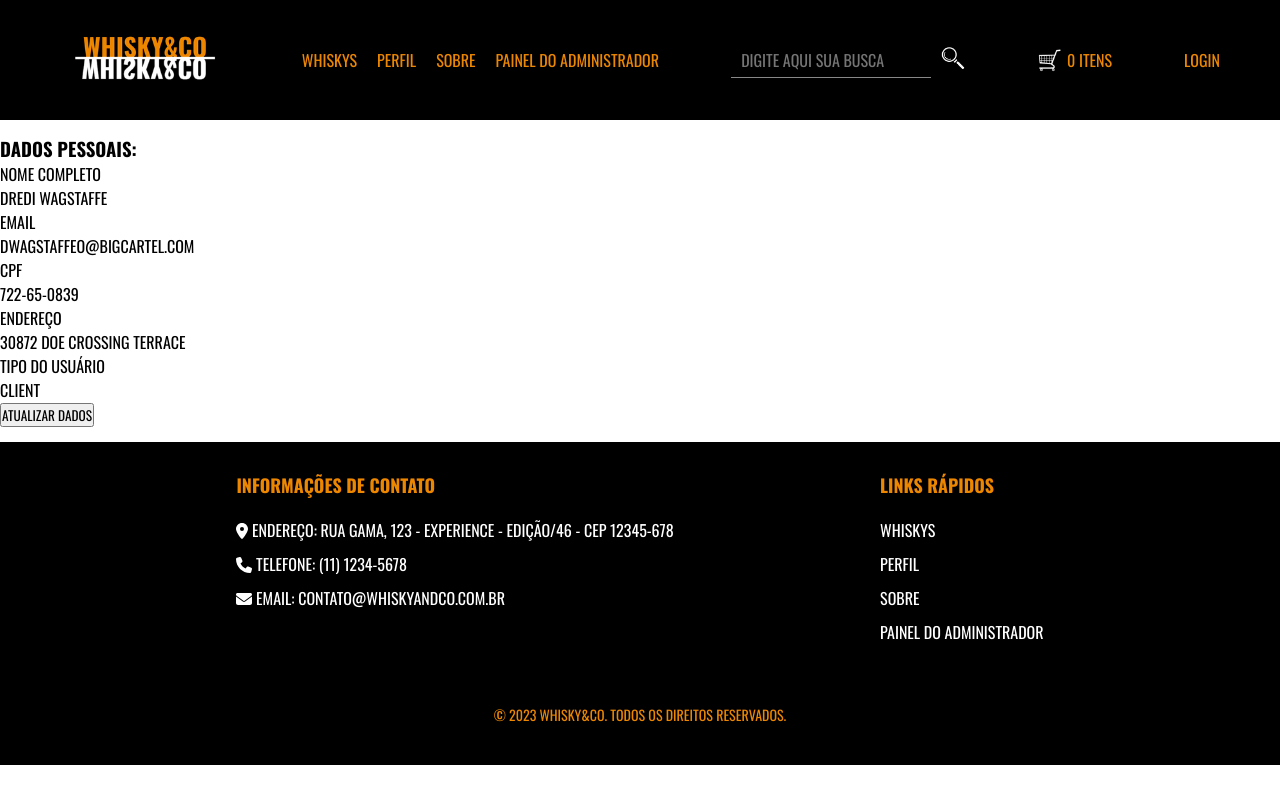
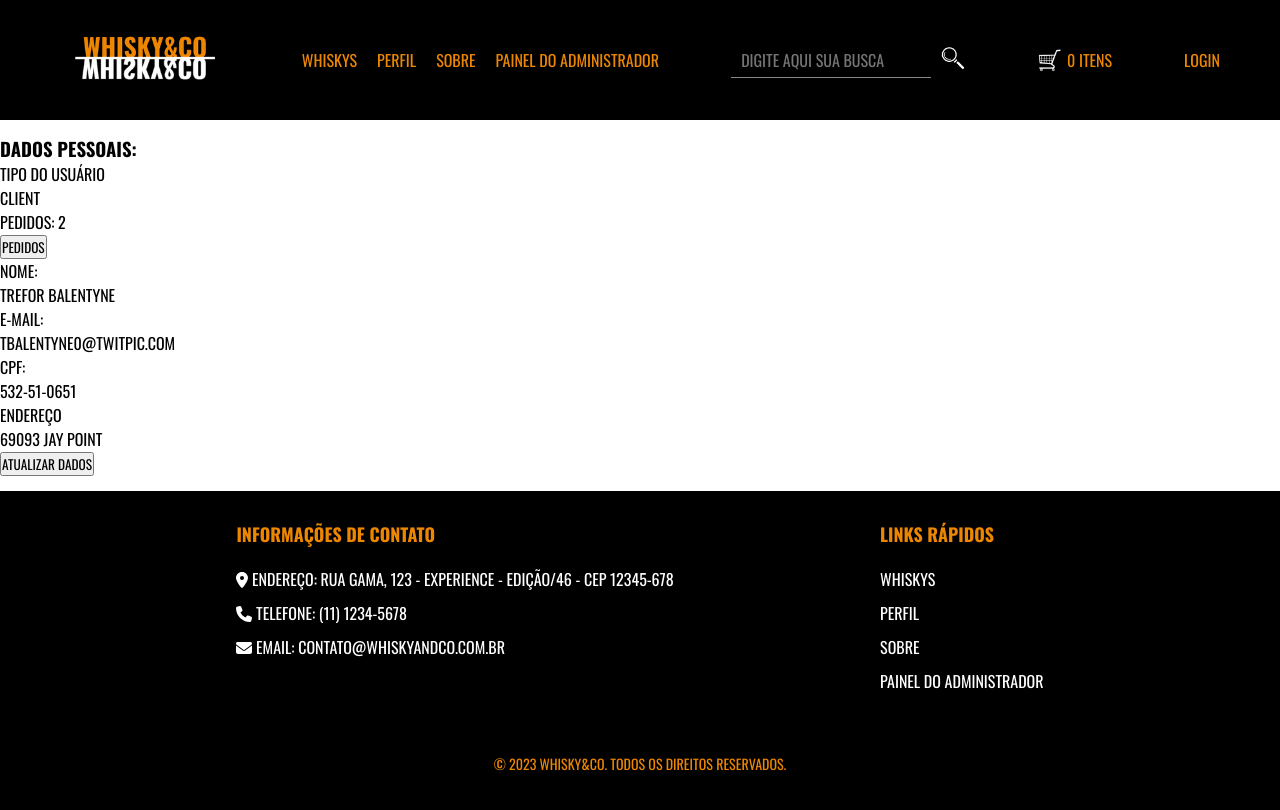
Before and after one commit to Silvio-Arem/whiskyAndCo, a React (Create React App) app: page /profile in a window 1280 px wide. Shown: the top 810 px of the page. Built offline with nearby package versions, Linux system fonts and the light colour scheme.

Commit message:
new branch: augusto_admin/user_related. Feat: Created admin object Pages (User, Product, Category, Order), and Order pages (Orders, Order).

```diff
--- a/src/Pages/AdminItem/index.tsx
+++ /dev/null
@@ -1,84 +0,0 @@
-import React, { useEffect, useState } from "react";
-import { useLocation } from "react-router-dom";
-import { Data, User_labels, Product_labels, Category_labels, Order_labels } from "../../interfaces";
-import { users, products, categories, orders } from "../../data";
-
-export const AdminItem = () => {
-  const { state } = useLocation();
-
-  const [item, setItem] = useState<Data | null>(null);
-  const [itemType, setItemType] = useState<string>("");
-  const [labels, setLabels] = useState ({});
-  const [ updateProfile, setUpdateProfile ] = useState(false);
-
-  const configItem = () => {
-    const index = state.id--;
-
-    switch (state.dataType) {
-      case "users":
-        setLabels(User_labels);
-        setItem(users[index]);
-        setItemType("USUÁRIO");
-        break;
-
-      case "products":
-        setLabels(Product_labels);
-        setItem(products[index]);
-        setItemType("PRODUTO");
-        break;
-
-      case "categories":
-        setLabels(Category_labels);
-        setItem(categories[index]);
-        setItemType("CATEGORIA");
-        break;
-
-      case "orders":
-        setLabels(Order_labels);
-        setItem(orders[index]);
-        setItemType("PEDIDOS");
-        break;
-
-      default:
-        break;
-    }
-  };
-
-  useEffect(() => {
-    configItem();
-  }, []);
-
-  console.log(User_labels);
-
-  return (
-    <section>
-      <h3>Tipo: {itemType}</h3>
-      <p>Informações:</p>
-      <form>
-      {
-        (Object.keys(labels) as Array<keyof typeof labels>)
-        .map((label, index) =>
-          <article key={index}>
-            <label>{labels[label]}</label>
-            {
-              item !== null
-              ? Object.keys(item).filter(itemKey => itemKey === label)
-                  .map((itemField) =>
-                    updateProfile
-                    ? <input type="text" name={itemField}/>
-                    : <p>{item[itemField as keyof Data]}</p>
-                  )
-              : <div>Dados não encontrados</div>
-            }
-          </article>
-        )
-      }
-      {
-        updateProfile
-        ? <input type="submit" value="Salvar" />
-        : <button onClick={() => setUpdateProfile(!updateProfile)}>Atualizar Dados</button>
-      }
-      </form>
-    </section>
-  );
-};
--- /dev/null
+++ b/src/Pages/Orders/index.tsx
@@ -0,0 +1,29 @@
+import React, { useEffect, useState } from "react";
+import { useLocation, useNavigate } from "react-router-dom";
+import { orders } from "../../data";
+import { IOrder } from "../../interfaces";
+
+export default function Orders () {
+
+  const { state } = useLocation();
+  const navigate = useNavigate();
+
+  const orderList = orders.filter((order, index) => order.id === state.userOrders[index]);
+
+  useEffect(() => {
+
+  }, [])
+
+  return (
+    <section>
+      <h3>Pedidos:</h3>
+        {
+          orderList.map((item, index) =>
+            <article key={index} onClick={() => navigate(`${item.id}`, {state : item})}>
+              <p>Data do Pedido: {item.orderDate}</p>
+            </article>
+          )
+        }
+    </section>
+  )
+}
--- a/src/Pages/Profile/index.tsx
+++ b/src/Pages/Profile/index.tsx
@@ -1,47 +1,71 @@
+import { EventType } from "@testing-library/react";
 import { useState } from "react";
+import { useNavigate } from "react-router-dom";
 import { users } from "../../data";
 import { IUser } from "../../interfaces";
 
 export default function Profile() {
 
-  const [ updateProfile, setUpdateProfile ] = useState(false);
+  const userData: IUser = users[0];
 
-  enum Labels {
-    name = "Nome Completo",
-    email = "Email",
-    cpf = "CPF",
-    address = "Endereço",
-    userType = "Tipo do Usuário"
+  const [ updatedProfile, setUpdatedProfile ] = useState(true);
+  const [ userProfile, setUserProfile ] = useState({
+    id: userData.id,
+    name: userData.name,
+    email: userData.email,
+    cpf: userData.cpf,
+    address: userData.address,
+    userType: userData.userType
+  })
+
+  const navigate = useNavigate();
+
+  const handleValues = (e: React.ChangeEvent<HTMLInputElement>) => {
+    const { name, value } = e.target;
+    setUserProfile({...userProfile, [name]: value})
   }
 
-  const userData: IUser = users[Math.floor(Math.random()*50)];
+  const formHandler = (e: React.FormEvent<HTMLFormElement>) => {
+    e.preventDefault();
+    console.log(userProfile);
+    setUpdatedProfile(true);
+  }
 
   return (
     <section>
       <h3>Dados Pessoais:</h3>
-        <form>
+      <p>Tipo do Usuário</p>
+      <p>{userProfile.userType}</p>
+      <p>Pedidos: {userData.userOrders?.length}</p>
+      <button onClick={() => navigate("orders", {state : {userOrders: userData.userOrders}})}>Pedidos</button>
     {
-          (Object.keys(Labels) as Array<keyof typeof Labels>)
-          .map((label, index) =>
-            <article key={index}>
-              <label>{Labels[label]}</label>
-              {
-                Object.keys(userData)
-                .filter(fieldKey => fieldKey === label)
-                .map((userField) =>
-                  updateProfile
-                  ? <input type="text" name={userField}/>
-                  : <p>{userData[userField as keyof IUser]}</p>
+    updatedProfile
+    ? (
+      <div>
+        <p>Nome:</p>
+        <p>{userProfile.name}</p>
+        <p>E-mail:</p>
+        <p>{userProfile.email}</p>
+        <p>CPF:</p>
+        <p>{userProfile.cpf}</p>
+        <p>Endereço</p>
+        <p>{userProfile.address}</p>
+        <button onClick={() => setUpdatedProfile(!updatedProfile)}>Atualizar Dados</button>
+      </div>
     )
-              }
-            </article>
+    : (
+      <form onSubmit={(e) => formHandler(e)}>
+        <label htmlFor="name">Nome:</label>
+        <input type="text" value={userProfile.name} onChange={(e) => handleValues(e)} />
+        <label htmlFor="email">E-mail:</label>
+        <input type="email" value={userProfile.email} onChange={(e) => handleValues(e)} />
+        <label htmlFor="cpf">CPF:</label>
+        <input type="text" value={userProfile.cpf} onChange={(e) => handleValues(e)} />
+        <label htmlFor="address">Endereço</label>
+        <input type="text" value={userProfile.address} onChange={(e) => handleValues(e)} />
+        <input type="submit" value="Salvar" />
+      </form>
     )}
-          {
-            updateProfile
-            ? <input type="submit" value="Salvar" />
-            : <button onClick={() => setUpdateProfile(!updateProfile)}>Atualizar Dados</button>
-          }
-        </form>
     </section>
   );
 }
--- a/src/data.js
+++ b/src/data.js
@@ -1,55 +1,55 @@
 
 export const users = [
-  {"id":1,"name":"Trefor Balentyne","email":"tbalentyne0@twitpic.com","cpf":"532-51-0651","address":"69093 Jay Point", "userType": "client"},
-  {"id":2,"name":"Lucina Ovenell","email":"lovenell1@hp.com","cpf":"247-94-2389","address":"115 Armistice Center", "userType": "client"},
-  {"id":3,"name":"Barnie Hoyland","email":"bhoyland2@macromedia.com","cpf":"315-35-7863","address":"65610 Coolidge Junction", "userType": "client"},
-  {"id":4,"name":"Leandra Coslett","email":"lcoslett3@parallels.com","cpf":"806-48-1053","address":"919 7th Drive", "userType": "admin"},
-  {"id":5,"name":"Filberto Pleaden","email":"fpleaden4@trellian.com","cpf":"746-48-1758","address":"7 Sunnyside Trail", "userType": "client"},
-  {"id":6,"name":"Ruthy Tretwell","email":"rtretwell5@comsenz.com","cpf":"882-78-6865","address":"268 Jay Junction", "userType": "client"},
-  {"id":7,"name":"Ambrosi Sparshutt","email":"asparshutt6@rambler.ru","cpf":"589-74-1802","address":"76 Leroy Center", "userType": "client"},
-  {"id":8,"name":"Hakeem Mc Faul","email":"hmc7@mapy.cz","cpf":"283-08-0305","address":"479 Sullivan Crossing", "userType": "client"},
-  {"id":9,"name":"Joel Bromehed","email":"jbromehed8@etsy.com","cpf":"573-72-4332","address":"7 Ruskin Crossing", "userType": "client"},
-  {"id":10,"name":"Charmine Johanssen","email":"cjohanssen9@about.com","cpf":"447-93-6389","address":"4506 Charing Cross Hill", "userType": "admin"},
-  {"id":11,"name":"Dennis Cranston","email":"dcranstona@51.la","cpf":"532-83-4287","address":"4 Pawling Park", "userType": "client"},
-  {"id":12,"name":"Aron Ionnisian","email":"aionnisianb@zdnet.com","cpf":"487-61-3791","address":"362 Northview Place", "userType": "client"},
-  {"id":13,"name":"Flin De Giorgio","email":"fdec@baidu.com","cpf":"329-20-4866","address":"9740 Jackson Court", "userType": "client"},
-  {"id":14,"name":"Wang Turl","email":"wturld@nsw.gov.au","cpf":"557-42-6814","address":"17808 Buell Street"},
-  {"id":15,"name":"Lammond Stockford","email":"lstockforde@weibo.com","cpf":"207-24-7392","address":"313 Judy Avenue", "userType": "admin"},
-  {"id":16,"name":"Chastity Parris","email":"cparrisf@narod.ru","cpf":"820-53-5505","address":"7 Granby Parkway", "userType": "client"},
-  {"id":17,"name":"Sidonia de Amaya","email":"sdeg@moonfruit.com","cpf":"178-68-6085","address":"5 Buell Circle", "userType": "client"},
-  {"id":18,"name":"Hal Denyer","email":"hdenyerh@arstechnica.com","cpf":"340-01-9660","address":"9 2nd Road", "userType": "client"},
-  {"id":19,"name":"Sascha Salerg","email":"ssalergi@nhs.uk","cpf":"233-60-1959","address":"9068 Esch Lane", "userType": "client"},
-  {"id":20,"name":"Kasey Cordall","email":"kcordallj@hatena.ne.jp","cpf":"525-06-9033","address":"98 Mcguire Street", "userType": "client"},
-  {"id":21,"name":"Prissie O'Carran","email":"pocarrank@stumbleupon.com","cpf":"122-57-6835","address":"649 Lillian Street", "userType": "client"},
-  {"id":22,"name":"Karlik Petrasso","email":"kpetrassol@delicious.com","cpf":"301-07-5820","address":"84849 Scott Alley", "userType": "client"},
-  {"id":23,"name":"Pierre Martin","email":"pmartinm@nyu.edu","cpf":"472-63-9021","address":"9 Graceland Way", "userType": "client"},
-  {"id":24,"name":"Boot Mandel","email":"bmandeln@ocn.ne.jp","cpf":"654-14-3290","address":"1034 Westerfield Drive", "userType": "admin"},
-  {"id":25,"name":"Dredi Wagstaffe","email":"dwagstaffeo@bigcartel.com","cpf":"722-65-0839","address":"30872 Doe Crossing Terrace", "userType": "client"},
-  {"id":26,"name":"Alfons MacSkeagan","email":"amacskeaganp@indiegogo.com","cpf":"895-84-1946","address":"558 Hintze Avenue", "userType": "client"},
-  {"id":27,"name":"Ingeberg Celli","email":"icelliq@msu.edu","cpf":"647-02-3287","address":"8 Arrowood Way", "userType": "client"},
-  {"id":28,"name":"Valencia Ansley","email":"vansleyr@blogger.com","cpf":"576-84-1311","address":"61 Elgar Drive", "userType": "admin"},
-  {"id":29,"name":"Ailene Alforde","email":"aalfordes@pinterest.com","cpf":"868-70-6805","address":"834 Green Ridge Place", "userType": "client"},
-  {"id":30,"name":"Adorne Peatt","email":"apeattt@cloudflare.com","cpf":"662-49-8184","address":"9835 Jenifer Alley", "userType": "client"},
-  {"id":31,"name":"Joli Derbyshire","email":"jderbyshireu@imgur.com","cpf":"213-48-0848","address":"04022 Mcbride Drive", "userType": "client"},
-  {"id":32,"name":"Aloisia Sopper","email":"asopperv@myspace.com","cpf":"591-77-5569","address":"9 4th Trail", "userType": "client"},
-  {"id":33,"name":"Dorothy Wombwell","email":"dwombwellw@cmu.edu","cpf":"629-72-9406","address":"27 Fuller Pass", "userType": "client"},
-  {"id":34,"name":"Lorrie Hallagan","email":"lhallaganx@ed.gov","cpf":"627-07-5077","address":"7886 Farmco Drive", "userType": "client"},
-  {"id":35,"name":"Herta Emloch","email":"hemlochy@smh.com.au","cpf":"646-41-2732","address":"5515 Talmadge Street", "userType": "client"},
-  {"id":36,"name":"Ellswerth Coskerry","email":"ecoskerryz@berkeley.edu","cpf":"573-25-7463","address":"433 Briar Crest Crossing", "userType": "client"},
-  {"id":37,"name":"Adiana Costelow","email":"acostelow10@symantec.com","cpf":"678-65-8728","address":"1319 Oak Center", "userType": "client"},
-  {"id":38,"name":"Lynnet Balint","email":"lbalint11@aboutads.info","cpf":"103-23-2186","address":"5252 Old Shore Trail", "userType": "client"},
-  {"id":39,"name":"Fletcher Macveigh","email":"fmacveigh12@theatlantic.com","cpf":"245-57-5811","address":"23205 Pleasure Junction", "userType": "client"},
-  {"id":40,"name":"Marmaduke Merrien","email":"mmerrien13@friendfeed.com","cpf":"310-69-9499","address":"7183 Coleman Place", "userType": "client"},
-  {"id":41,"name":"Dorena Kleiner","email":"dkleiner14@si.edu","cpf":"418-31-0415","address":"4 Macpherson Drive", "userType": "client"},
-  {"id":42,"name":"Nico Dymock","email":"ndymock15@newyorker.com","cpf":"273-66-0197","address":"070 Sunnyside Court", "userType": "admin"},
-  {"id":43,"name":"Krissie Shawl","email":"kshawl16@sciencedaily.com","cpf":"853-47-8571","address":"51415 Gina Circle", "userType": "client"},
-  {"id":44,"name":"Zahara McCotter","email":"zmccotter17@mashable.com","cpf":"347-62-9020","address":"122 Emmet Terrace", "userType": "client"},
-  {"id":45,"name":"Dan Yakebovitch","email":"dyakebovitch18@newyorker.com","cpf":"131-28-0633","address":"01426 Laurel Place", "userType": "client"},
-  {"id":46,"name":"Margery Zorzin","email":"mzorzin19@imgur.com","cpf":"437-39-7986","address":"1 Reinke Terrace", "userType": "client"},
-  {"id":47,"name":"Ban Dumper","email":"bdumper1a@blinklist.com","cpf":"636-38-9957","address":"12576 Dahle Center", "userType": "client"},
-  {"id":48,"name":"Eugenius Placido","email":"eplacido1b@nasa.gov","cpf":"375-63-6879","address":"128 Huxley Park", "userType": "client"},
-  {"id":49,"name":"Rog Gouinlock","email":"rgouinlock1c@seattletimes.com","cpf":"257-66-1048","address":"72833 Eagan Plaza", "userType": "client"},
-  {"id":50,"name":"Fleur Sharpless","email":"fsharpless1d@163.com","cpf":"819-15-5225","address":"7020 Maple Wood Road", "userType": "client"}
+  {"id":1,"name":"Trefor Balentyne","email":"tbalentyne0@twitpic.com","cpf":"532-51-0651","address":"69093 Jay Point", "userType": "client", "userOrders" : [1, 2]},
+  {"id":2,"name":"Lucina Ovenell","email":"lovenell1@hp.com","cpf":"247-94-2389","address":"115 Armistice Center", "userType": "client", "userOrders" : []},
+  {"id":3,"name":"Barnie Hoyland","email":"bhoyland2@macromedia.com","cpf":"315-35-7863","address":"65610 Coolidge Junction", "userType": "client", "userOrders" : []},
+  {"id":4,"name":"Leandra Coslett","email":"lcoslett3@parallels.com","cpf":"806-48-1053","address":"919 7th Drive", "userType": "admin", "userOrders" : []},
+  {"id":5,"name":"Filberto Pleaden","email":"fpleaden4@trellian.com","cpf":"746-48-1758","address":"7 Sunnyside Trail", "userType": "client", "userOrders" : []},
+  {"id":6,"name":"Ruthy Tretwell","email":"rtretwell5@comsenz.com","cpf":"882-78-6865","address":"268 Jay Junction", "userType": "client", "userOrders" : []},
+  {"id":7,"name":"Ambrosi Sparshutt","email":"asparshutt6@rambler.ru","cpf":"589-74-1802","address":"76 Leroy Center", "userType": "client", "userOrders" : []},
+  {"id":8,"name":"Hakeem Mc Faul","email":"hmc7@mapy.cz","cpf":"283-08-0305","address":"479 Sullivan Crossing", "userType": "client", "userOrders" : []},
+  {"id":9,"name":"Joel Bromehed","email":"jbromehed8@etsy.com","cpf":"573-72-4332","address":"7 Ruskin Crossing", "userType": "client", "userOrders" : []},
+  {"id":10,"name":"Charmine Johanssen","email":"cjohanssen9@about.com","cpf":"447-93-6389","address":"4506 Charing Cross Hill", "userType": "admin", "userOrders" : []},
+  {"id":11,"name":"Dennis Cranston","email":"dcranstona@51.la","cpf":"532-83-4287","address":"4 Pawling Park", "userType": "client", "userOrders" : []},
+  {"id":12,"name":"Aron Ionnisian","email":"aionnisianb@zdnet.com","cpf":"487-61-3791","address":"362 Northview Place", "userType": "client", "userOrders" : []},
+  {"id":13,"name":"Flin De Giorgio","email":"fdec@baidu.com","cpf":"329-20-4866","address":"9740 Jackson Court", "userType": "client", "userOrders" : []},
+  {"id":14,"name":"Wang Turl","email":"wturld@nsw.gov.au","cpf":"557-42-6814","address":"17808 Buell Street", "userType": "client", "userOrders" : []},
+  {"id":15,"name":"Lammond Stockford","email":"lstockforde@weibo.com","cpf":"207-24-7392","address":"313 Judy Avenue", "userType": "admin", "userOrders" : []},
+  {"id":16,"name":"Chastity Parris","email":"cparrisf@narod.ru","cpf":"820-53-5505","address":"7 Granby Parkway", "userType": "client", "userOrders" : []},
+  {"id":17,"name":"Sidonia de Amaya","email":"sdeg@moonfruit.com","cpf":"178-68-6085","address":"5 Buell Circle", "userType": "client", "userOrders" : []},
+  {"id":18,"name":"Hal Denyer","email":"hdenyerh@arstechnica.com","cpf":"340-01-9660","address":"9 2nd Road", "userType": "client", "userOrders" : []},
+  {"id":19,"name":"Sascha Salerg","email":"ssalergi@nhs.uk","cpf":"233-60-1959","address":"9068 Esch Lane", "userType": "client", "userOrders" : []},
+  {"id":20,"name":"Kasey Cordall","email":"kcordallj@hatena.ne.jp","cpf":"525-06-9033","address":"98 Mcguire Street", "userType": "client", "userOrders" : []},
+  {"id":21,"name":"Prissie O'Carran","email":"pocarrank@stumbleupon.com","cpf":"122-57-6835","address":"649 Lillian Street", "userType": "client", "userOrders" : []},
+  {"id":22,"name":"Karlik Petrasso","email":"kpetrassol@delicious.com","cpf":"301-07-5820","address":"84849 Scott Alley", "userType": "client", "userOrders" : []},
+  {"id":23,"name":"Pierre Martin","email":"pmartinm@nyu.edu","cpf":"472-63-9021","address":"9 Graceland Way", "userType": "client", "userOrders" : []},
+  {"id":24,"name":"Boot Mandel","email":"bmandeln@ocn.ne.jp","cpf":"654-14-3290","address":"1034 Westerfield Drive", "userType": "admin", "userOrders" : []},
+  {"id":25,"name":"Dredi Wagstaffe","email":"dwagstaffeo@bigcartel.com","cpf":"722-65-0839","address":"30872 Doe Crossing Terrace", "userType": "client", "userOrders" : []},
+  {"id":26,"name":"Alfons MacSkeagan","email":"amacskeaganp@indiegogo.com","cpf":"895-84-1946","address":"558 Hintze Avenue", "userType": "client", "userOrders" : []},
+  {"id":27,"name":"Ingeberg Celli","email":"icelliq@msu.edu","cpf":"647-02-3287","address":"8 Arrowood Way", "userType": "client", "userOrders" : []},
+  {"id":28,"name":"Valencia Ansley","email":"vansleyr@blogger.com","cpf":"576-84-1311","address":"61 Elgar Drive", "userType": "admin", "userOrders" : []},
+  {"id":29,"name":"Ailene Alforde","email":"aalfordes@pinterest.com","cpf":"868-70-6805","address":"834 Green Ridge Place", "userType": "client", "userOrders" : []},
+  {"id":30,"name":"Adorne Peatt","email":"apeattt@cloudflare.com","cpf":"662-49-8184","address":"9835 Jenifer Alley", "userType": "client", "userOrders" : []},
+  {"id":31,"name":"Joli Derbyshire","email":"jderbyshireu@imgur.com","cpf":"213-48-0848","address":"04022 Mcbride Drive", "userType": "client", "userOrders" : []},
+  {"id":32,"name":"Aloisia Sopper","email":"asopperv@myspace.com","cpf":"591-77-5569","address":"9 4th Trail", "userType": "client", "userOrders" : []},
+  {"id":33,"name":"Dorothy Wombwell","email":"dwombwellw@cmu.edu","cpf":"629-72-9406","address":"27 Fuller Pass", "userType": "client", "userOrders" : []},
+  {"id":34,"name":"Lorrie Hallagan","email":"lhallaganx@ed.gov","cpf":"627-07-5077","address":"7886 Farmco Drive", "userType": "client", "userOrders" : []},
+  {"id":35,"name":"Herta Emloch","email":"hemlochy@smh.com.au","cpf":"646-41-2732","address":"5515 Talmadge Street", "userType": "client", "userOrders" : []},
+  {"id":36,"name":"Ellswerth Coskerry","email":"ecoskerryz@berkeley.edu","cpf":"573-25-7463","address":"433 Briar Crest Crossing", "userType": "client", "userOrders" : []},
+  {"id":37,"name":"Adiana Costelow","email":"acostelow10@symantec.com","cpf":"678-65-8728","address":"1319 Oak Center", "userType": "client", "userOrders" : []},
+  {"id":38,"name":"Lynnet Balint","email":"lbalint11@aboutads.info","cpf":"103-23-2186","address":"5252 Old Shore Trail", "userType": "client", "userOrders" : []},
+  {"id":39,"name":"Fletcher Macveigh","email":"fmacveigh12@theatlantic.com","cpf":"245-57-5811","address":"23205 Pleasure Junction", "userType": "client", "userOrders" : []},
+  {"id":40,"name":"Marmaduke Merrien","email":"mmerrien13@friendfeed.com","cpf":"310-69-9499","address":"7183 Coleman Place", "userType": "client", "userOrders" : []},
+  {"id":41,"name":"Dorena Kleiner","email":"dkleiner14@si.edu","cpf":"418-31-0415","address":"4 Macpherson Drive", "userType": "client", "userOrders" : []},
+  {"id":42,"name":"Nico Dymock","email":"ndymock15@newyorker.com","cpf":"273-66-0197","address":"070 Sunnyside Court", "userType": "admin", "userOrders" : []},
+  {"id":43,"name":"Krissie Shawl","email":"kshawl16@sciencedaily.com","cpf":"853-47-8571","address":"51415 Gina Circle", "userType": "client", "userOrders" : []},
+  {"id":44,"name":"Zahara McCotter","email":"zmccotter17@mashable.com","cpf":"347-62-9020","address":"122 Emmet Terrace", "userType": "client", "userOrders" : []},
+  {"id":45,"name":"Dan Yakebovitch","email":"dyakebovitch18@newyorker.com","cpf":"131-28-0633","address":"01426 Laurel Place", "userType": "client", "userOrders" : []},
+  {"id":46,"name":"Margery Zorzin","email":"mzorzin19@imgur.com","cpf":"437-39-7986","address":"1 Reinke Terrace", "userType": "client", "userOrders" : []},
+  {"id":47,"name":"Ban Dumper","email":"bdumper1a@blinklist.com","cpf":"636-38-9957","address":"12576 Dahle Center", "userType": "client", "userOrders" : []},
+  {"id":48,"name":"Eugenius Placido","email":"eplacido1b@nasa.gov","cpf":"375-63-6879","address":"128 Huxley Park", "userType": "client", "userOrders" : []},
+  {"id":49,"name":"Rog Gouinlock","email":"rgouinlock1c@seattletimes.com","cpf":"257-66-1048","address":"72833 Eagan Plaza", "userType": "client", "userOrders" : []},
+  {"id":50,"name":"Fleur Sharpless","email":"fsharpless1d@163.com","cpf":"819-15-5225","address":"7020 Maple Wood Road", "userType": "client", "userOrders" : []}
 ];
 
 export const products = [
--- a/src/interfaces.ts
+++ b/src/interfaces.ts
@@ -2,17 +2,20 @@ export interface IUser {
   id: number,
   name: string,
   email: string,
+  password?: string,
   cpf: string,
   address: string,
-  userType?: string
+  userType: string,
+  userOrders?: number[]
 }
 
 export interface IProduct {
   id: number,
   name: string,
-  // category: string,
+  category?: string,
+  img?: string,
   price: string,
-  info: string
+  description: string
 }
 
 export interface ICategory {
@@ -23,38 +26,9 @@ export interface ICategory {
 export interface IOrder {
   id: number,
   name: string,
+  //produtos
   price: string,
-  orderDate: Date;
-}
-
-export enum User_labels {
-  name = "Nome Completo",
-  email = "Email",
-  cpf = "CPF",
-  address = "Endereço",
-  userType = "Tipo do Usuário"
-}
-
-export enum Product_labels {
-  id = "Identificador do Produto",
-  name = "Nome do Produto",
-  price = "Preço",
-  info = "Texto de descrição",
-  category = "Categoria"
-}
-
-export enum Category_labels {
-  id = "Identificador da Categoria",
-  name = "Nome da Categoria"
-}
-
-export enum Order_labels {
-  id = "Número do Pedido",
-  name = "Usuário associado ao Pedido",
-  price = "Valor Total da compra",
-  orderDate = "Data do pedido"
+  orderDate: string;
 }
 
 export type Data = IUser | IProduct | ICategory | IOrder;
-
-// export type Labels = User_labels | Product_labels | Category_labels | Order_labels;
```
Also changed, not shown: src/Pages/Admin/index.tsx (+7 -7 lines), src/Pages/Category/index.tsx (added, +7 -0 lines), src/Pages/Order/index.tsx (added, +16 -0 lines), src/Pages/Product/index.tsx (added, +7 -0 lines), src/Pages/User/index.tsx (added, +7 -0 lines), src/Routes.tsx (+10 -5 lines). Lines whose indentation alone changed are shown as unchanged.
